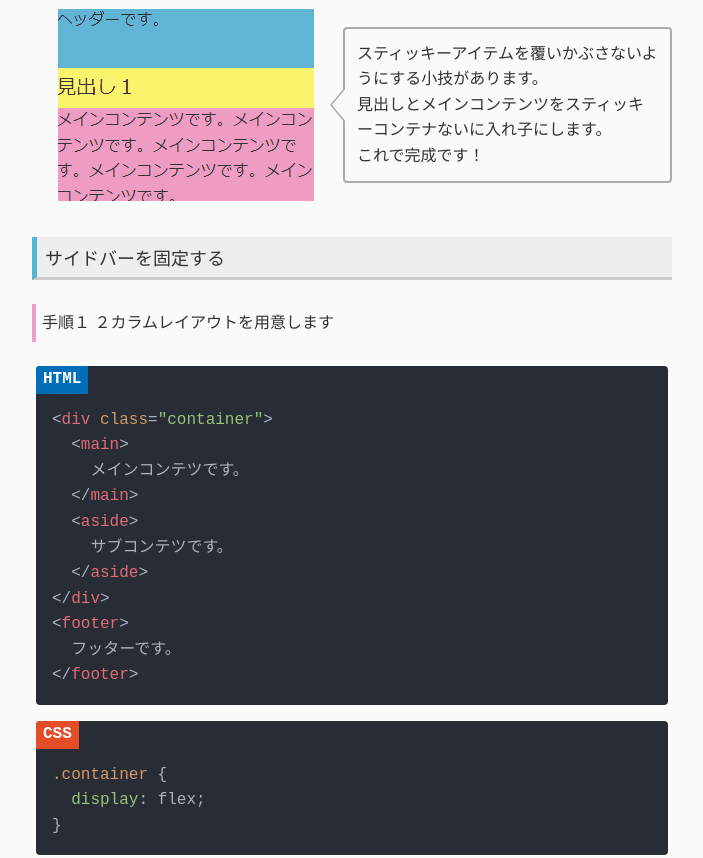
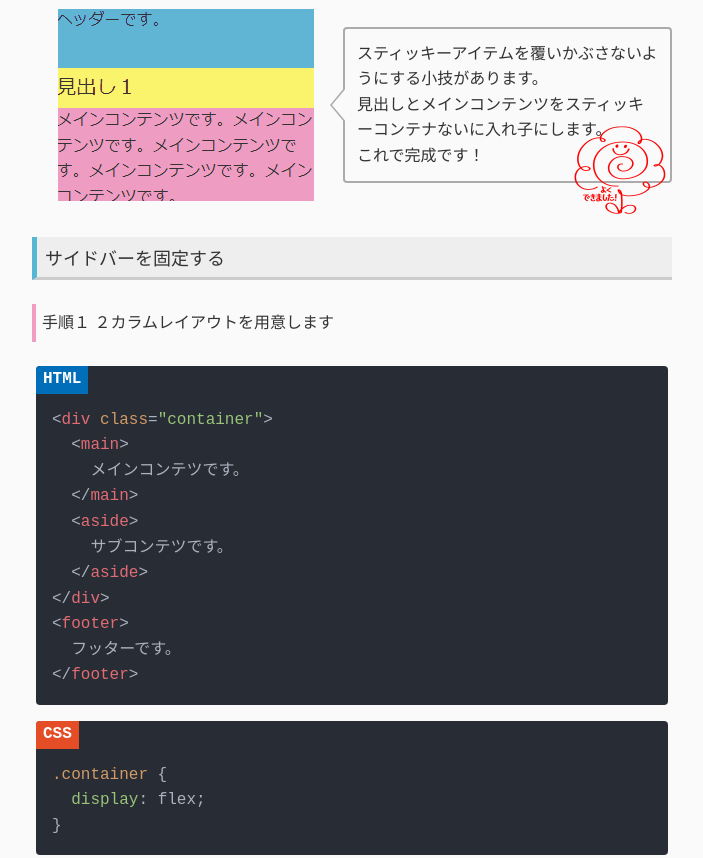
Before and after one commit to happyland-support/osawari, a plain HTML site: page html-css_003.html in a window 1280 px wide. Shown: the part 7887-8745 px from the top of the page, without its empty margins (172-875 px from the left). Drawn offline with nearby package versions, Linux system fonts and the light colour scheme.

Commit message:
Add files via upload

```diff
--- a/css/style.css
+++ b/css/style.css
@@ -433,6 +433,12 @@ aside + aside {
   transform: translateX(-50%);
 }
 
+.content .sample .desc img {
+  position: absolute;
+  bottom: -40px;
+  right: 0;
+}
+
 /* hljs */
 
 .hljs {
--- a/html-css_003.html
+++ b/html-css_003.html
@@ -352,6 +352,7 @@ h1 {
               見出しとメインコンテンツをスティッキーコンテナないに入れ子にします。<br>
               これで完成です！
             </p>
+            <img src="img/finish02.png" alt="" width="100" height="100" class="finish">
           </div>
         </section><!--sample-->
 
@@ -452,6 +453,7 @@ aside {
               併せて、asideタグから<code>positon: sticky</code>を外し、divタグに付け替えます。<br>
               これで完成です！
             </p>
+            <img src="img/finish01.png" alt="" width="100" height="100" class="finish">
           </div>
         </section><!--sample-->
 
@@ -558,6 +560,7 @@ header {
               ２つ目のサブコンテンツに<code>position: sticky</code>を設定し、追従させるということもできます。<br>
               これで完成です！
             </p>
+            <img src="img/finish.png" alt="" width="100" height="100" class="finish">
           </div>
         </section><!--sample-->
 
```
Also changed, not shown: img/finish.png (added), img/finish01.png (added), img/finish02.png (added).
